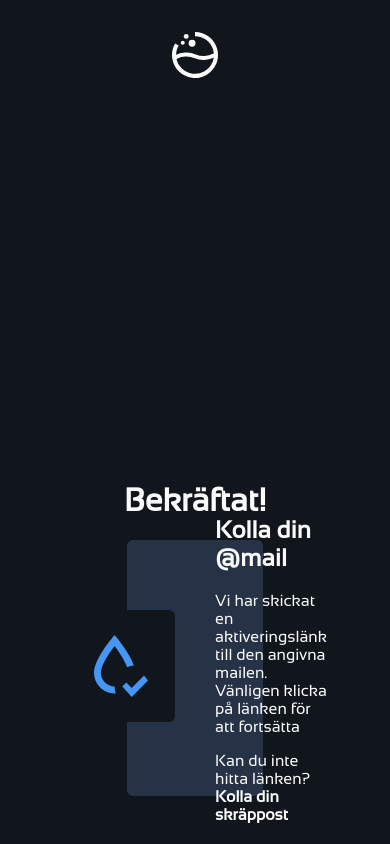
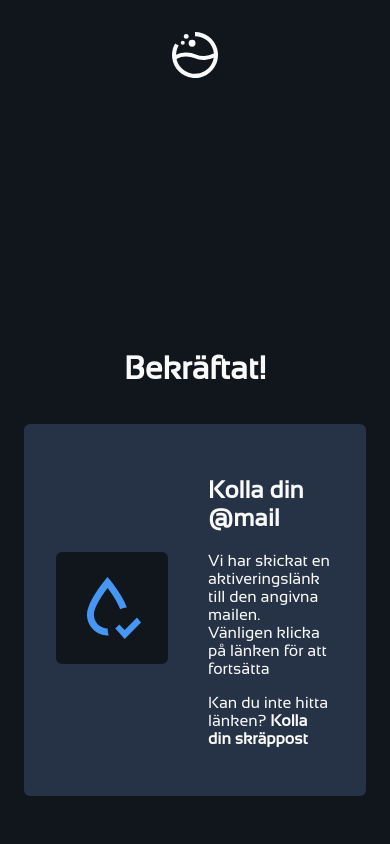
Before and after one commit to nybbe123/h2go, a Next.js app: page /verify in a window 390 px wide. Built offline with nearby package versions, Linux system fonts and the light colour scheme.

Commit message:
fixed responsive for verify

```diff
--- a/styles/SignUpPage.module.scss
+++ b/styles/SignUpPage.module.scss
@@ -80,7 +80,6 @@
       align-items: center;
       justify-content: center;
       width: 100%;
-    }
 
       .confirm-h1 {
         display: flex;
@@ -88,14 +87,25 @@
       }
 
       .confirm-text-container {
-
+        padding: 2rem;
         display: flex;
         flex-direction: row;
         align-items: center;
         justify-content: center;
-      height: 16rem;
-      width: 40%;
         gap: 2.5rem;
         border-radius: 6px;
         background-color: #263245;
+
+
       }
+
+      @media(max-width: 1200px) {
+        position: unset;
+        order: -1;
+      }
+
+      @media(max-width: 640px) {
+        flex-direction: column;
+        gap: 1rem;
+      }
+    }
```
Lines whose indentation alone changed are shown as unchanged.
